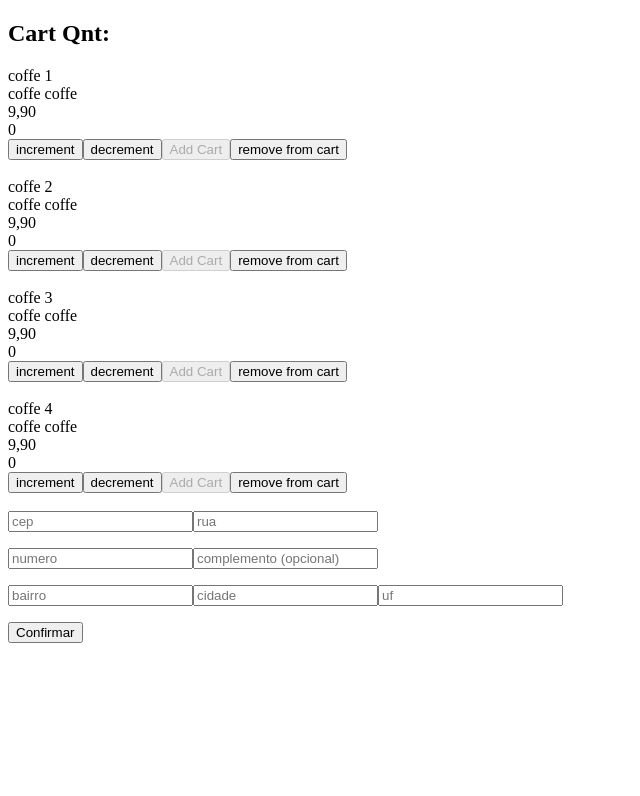
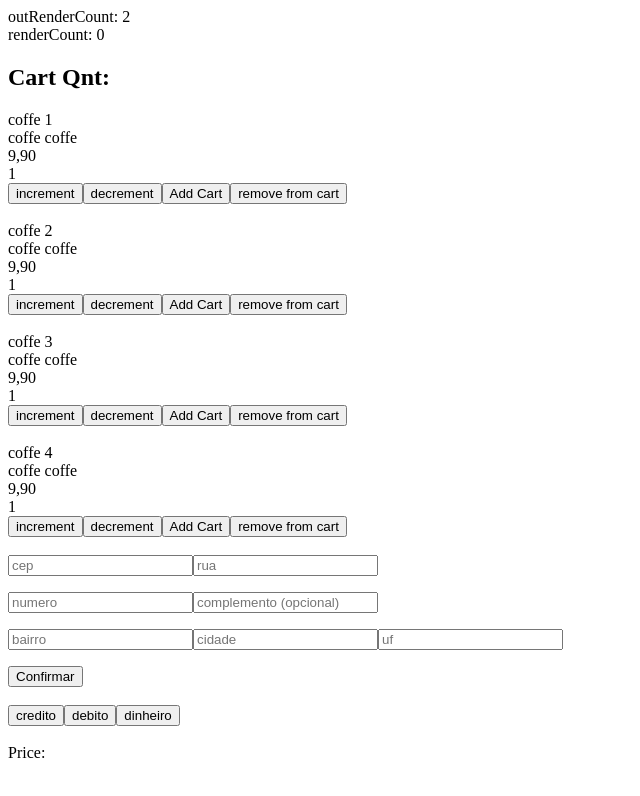
Before and after one commit to karein/coffe-delivery, a React (Vite) app: page / in a window 1280 px wide. Shown: the top 796 px of the page, without its empty margins (0-640 px from the left). Built offline with nearby package versions, Linux system fonts and the light colour scheme.

Commit message:
Exibindo o valor total da soma de itens

```diff
--- a/src/App.tsx
+++ b/src/App.tsx
@@ -1,5 +1,5 @@
 /* eslint-disable camelcase */
-import { useEffect, useState } from 'react'
+import { useEffect, useRef, useState } from 'react'
 import coffee_list from './mocks/coffee_list.json'
 
 interface ICoffee {
@@ -10,10 +10,17 @@ interface ICoffee {
   quantity: number
 }
 
+let outRenderCount = 0
+
 export function App() {
   const [availableCoffees, setAvailableCoffees] =
     useState<ICoffee[]>(coffee_list)
   const [cart, setCart] = useState<ICoffee[]>([])
+  const [tipoPagamento, setTipoPagamento] = useState<
+    'credito' | 'debito' | 'dinheiro' | null
+  >()
+  const [sumItensValue, setSumItensValue] = useState('')
+
   const [formData, setFormData] = useState({
     cep: '',
     rua: '',
@@ -28,7 +35,12 @@ export function App() {
   //   setAvailableCoffees(coffee_list)
   // }, [])
 
-  function handleIncrementPrice(item: ICoffee) {
+  const renderCount = useRef(0)
+  useEffect(() => {
+    renderCount.current = renderCount.current + 1
+  })
+
+  function handleIncrementQnt(item: ICoffee) {
     setAvailableCoffees((preValue) =>
       preValue.map((el) => {
         if (el.name === item.name) {
@@ -39,10 +51,10 @@ export function App() {
     )
   }
 
-  function handleDecrementPrice(item: ICoffee) {
+  function handleDecrementQnt(item: ICoffee) {
     setAvailableCoffees((preValue) =>
       preValue.map((el) => {
-        if (el.name === item.name && el.quantity > 0) {
+        if (el.name === item.name && el.quantity > 1) {
           return { ...el, quantity: el.quantity - 1 }
         }
         return el
@@ -51,8 +63,6 @@ export function App() {
   }
 
   function handleAddItemToCart(item: ICoffee) {
-    // setCart((preValue) => [...preValue, item])
-
     if (item.quantity > 0) {
       setCart((preValue) => {
         const isItemInCart = preValue.some((e) => e.name === item.name)
@@ -61,7 +71,8 @@ export function App() {
           return [...preValue, item]
         }
 
-        return preValue
+        const updateExistent = preValue.filter((e) => e.name !== item.name)
+        return [...updateExistent, item]
       })
     }
 
@@ -82,7 +93,23 @@ export function App() {
 
   function handleSubmit(data: any) {
     data.preventDefault()
-    console.log('data', data)
+    // console.log('data', data)
+    console.log('form', formData, '\n\n\n')
+    console.log('cart', cart, '\n\n\n')
+    let preco = 0
+    cart.map((e) => {
+      console.log('e.price', e.price, e.quantity, '\n')
+      console.log('replace', e.price.replace(',', '.'), '\n')
+      console.log('parseFloat(e.price)', parseFloat(e.price), '\n')
+      console.log(
+        "e.price.replace(',', '.')",
+        parseFloat(e.price.replace(',', '.')) * e.quantity,
+        '\n',
+      )
+      return (preco += parseFloat(e.price.replace(',', '.')) * e.quantity)
+    })
+    console.log('price', preco.toFixed(2))
+    setSumItensValue(preco.toFixed(2))
   }
 
   // function handleChange(event: any) {
@@ -90,10 +117,17 @@ export function App() {
   //   setFormData((prevState)=>{...prevState, })
   // }
 
-  console.log('form', formData, '\n\n\n')
+  outRenderCount++
+
+  console.count('counter')
 
   return (
     <>
+      <div>
+        <span>outRenderCount: {outRenderCount}</span>
+        <br></br>
+        <span>renderCount: {renderCount.current}</span>
+      </div>
       <div>
         <h2>Cart Qnt: {cart.length > 0 && cart.length}</h2>
         {availableCoffees.map((coffee) => (
@@ -107,10 +141,10 @@ export function App() {
               <br />
               <span>{coffee.quantity}</span>
             </div>
-            <button onClick={() => handleIncrementPrice(coffee)}>
+            <button onClick={() => handleIncrementQnt(coffee)}>
               increment
             </button>
-            <button onClick={() => handleDecrementPrice(coffee)}>
+            <button onClick={() => handleDecrementQnt(coffee)}>
               decrement
             </button>
             <button
@@ -202,12 +236,14 @@ export function App() {
 
           <button type="submit">Confirmar</button>
         </form>
-
-        {/* <div>
-          <button>credito</button>
-          <button>debito</button>
-          <button>dinheiro</button>
-        </div> */}
+        <br></br>
+        <div>
+          <button onClick={() => setTipoPagamento('credito')}>credito</button>
+          <button onClick={() => setTipoPagamento('debito')}>debito</button>
+          <button onClick={() => setTipoPagamento('dinheiro')}>dinheiro</button>
+        </div>
+        <br></br>
+        <div>Price:{sumItensValue}</div>
       </div>
     </>
   )
--- a/src/mocks/coffee_list.json
+++ b/src/mocks/coffee_list.json
@@ -4,14 +4,14 @@
     "description": "coffe coffe",
     "price": "9,90",
     "tags":["coffe", "coffe"],
-    "quantity": 0
+    "quantity": 1
   },
   {
     "name": "coffe 2",
     "description": "coffe coffe",
     "price": "9,90",
     "tags":["coffe", "coffe"],
-    "quantity": 0
+    "quantity": 1
 
   },
   {
@@ -19,7 +19,7 @@
     "description": "coffe coffe",
     "price": "9,90",
     "tags":["coffe", "coffe"],
-    "quantity": 0
+    "quantity": 1
 
   },
   {
@@ -27,6 +27,6 @@
     "description": "coffe coffe",
     "price": "9,90",
     "tags":["coffe", "coffe"],
-    "quantity": 0
+    "quantity": 1
   }
 ]
```
